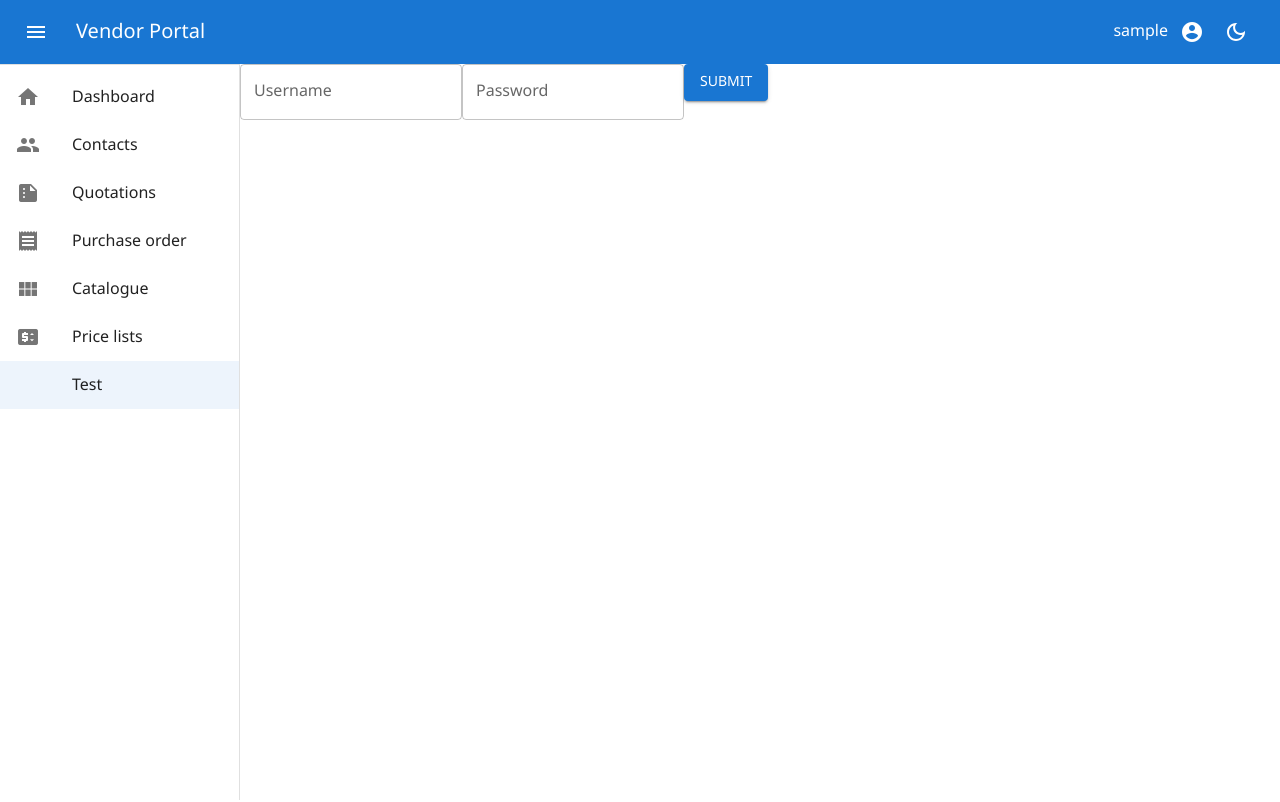
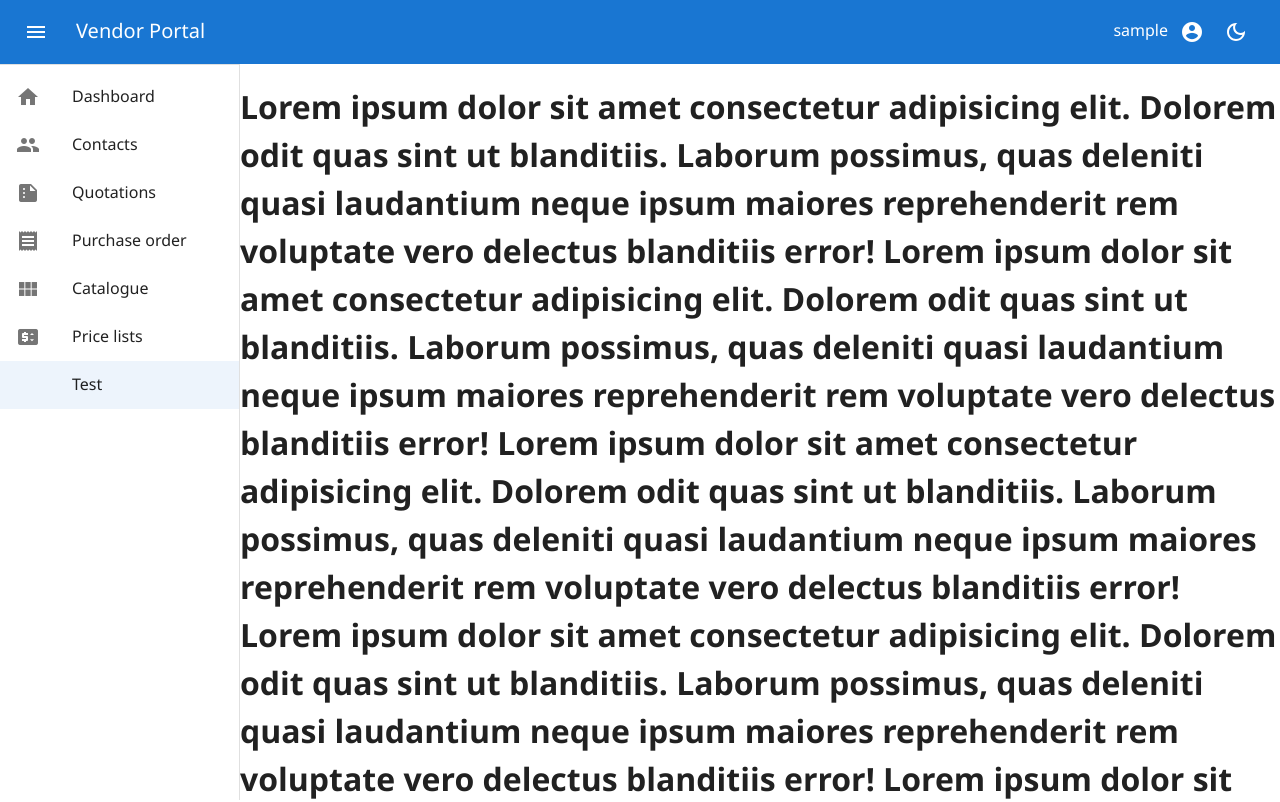
Before and after one commit to llHorizonll/vendor-portal, a React (Vite) app: page /test in a window 1280 px wide. Shown: the top 802 px of the page. Built offline with nearby package versions, Linux system fonts and the light colour scheme; sample sign-in values are in the browser's storage.

Commit message:
update Pricelist

```diff
--- a/src/App.jsx
+++ b/src/App.jsx
@@ -33,7 +33,7 @@ import {
 import Contacts from "./pages/Contacts/Contacts";
 import ViewContact from "./pages/Contacts/View";
 import EditContact from "./pages/Contacts/Edit";
-import Quotations from "./pages/Quotations";
+import Quotations from "./pages/Quotation/Quotations";
 import PurchaseOrder from "./pages/PurchaseOrder";
 import Catalogue from "./pages/Catalogue/Catalogue";
 import EditCatalogue from "./pages/Catalogue/Edit";
--- a/src/pages/PriceList/Edit.jsx
+++ b/src/pages/PriceList/Edit.jsx
@@ -1,14 +1,14 @@
-import { useMemo } from "react";
-import { MaterialReactTable } from "material-react-table";
+// import { useMemo } from "react";
+// import { MaterialReactTable } from "material-react-table";
 import { useTranslation } from "react-i18next";
-import { Suspense, useState } from "react";
+// import { Suspense, useState } from "react";
 import {
-  useNavigate,
-  useLoaderData,
-  useSubmit,
-  Await,
-  useParams,
-  useLocation,
+  // useNavigate,
+  // useLoaderData,
+  // useSubmit,
+  // Await,
+  // useParams,
+  // useLocation,
   Form,
 } from "react-router-dom";
 import {
@@ -20,10 +20,10 @@ import {
   MenuItem,
   InputLabel,
   Select,
-  Icon,
+  // Icon,
   FormControl,
-  ToggleButton,
-  ToggleButtonGroup,
+  // ToggleButton,
+  // ToggleButtonGroup,
 } from "@mui/material";
 import BoxHeader from "../../components/BoxHeader";
 import { useForm, Controller } from "react-hook-form";
@@ -32,35 +32,35 @@ function Edit() {
   // get element by id
   // const { pricelistId } = useParams();
   // const card = cardsData.find((cards) => cards.id === (pricelistId));
-  const submit = useSubmit();
+  // const submit = useSubmit();
   const { t } = useTranslation();
-  const [mode, setMode] = useState();
-  const navigate = useNavigate();
-  const { pricelist, params } = useLoaderData();
-  const { pricelistId } = params;
-  const newpricelist = [""];
+  // const [mode, setMode] = useState();
+  // const navigate = useNavigate();
+  // const { pricelist, params } = useLoaderData();
+  // const { pricelistId } = params;
+  // const newpricelist = [""];
 
   //Select declare
-  const [state, setState] = useState("");
+  const [status, setStatus] = useState("");
   const handleChange = (event) => {
-    setState(event.target.value);
+    setStatus(event.target.value);
   };
 
-  const handleMode = (_, mode) => {
-    setMode(mode);
-  };
+  // const handleMode = (_, mode) => {
+  //   setMode(mode);
+  // };
 
-  //   const methods = useForm({
-  //     defaultValues: {
-  //       pricelistName: pricelist?.pricelist_master.name,
-  //       list: "",
-  //       revision: "",
-  //       lastUpdate: "",
-  //       dateValid: "",
-  //       till: "",
-  //       issue: "",
-  //     },
-  //   });
+  // const methods = useForm({
+  //   defaultValues: {
+  //     pricelistName: pricelist?.pricelist_master.name,
+  //     list: "",
+  //     revision: "",
+  //     lastUpdate: "",
+  //     dateValid: "",
+  //     till: "",
+  //     issue: "",
+  //   },
+  // });
 
   const {
     control,
@@ -68,77 +68,74 @@ function Edit() {
     formState: { errors },
   } = useForm();
 
-  const onSubmit = (data) => {
+  const onSubmit = ( data) => {
+    // methods.push(fromdata);
     console.log(data);
   };
 
-  const ButtonGroup = () => {
-    return (
-      <ToggleButtonGroup
-        size="small"
-        color={mode === "delete" ? "error" : "primary"}
-        value={mode}
-        exclusive
-        onChange={handleMode}
-        aria-label="text alignment"
-      >
-        <ToggleButton value="edit" aria-label="edit">
-          <Icon>edit</Icon>
-        </ToggleButton>
-        <ToggleButton value="delete" aria-label="delete">
-          <Icon>delete</Icon>
-        </ToggleButton>
-      </ToggleButtonGroup>
-    );
-  };
+  // const ButtonGroup = () => {
+  //   return (
+  //     <ToggleButtonGroup
+  //       size="small"
+  //       color={mode === "delete" ? "error" : "primary"}
+  //       value={mode}
+  //       exclusive
+  //       onChange={handleMode}
+  //       aria-label="text alignment"
+  //     >
+  //       <ToggleButton value="edit" aria-label="edit">
+  //         <Icon>edit</Icon>
+  //       </ToggleButton>
+  //       <ToggleButton value="delete" aria-label="delete">
+  //         <Icon>delete</Icon>
+  //       </ToggleButton>
+  //     </ToggleButtonGroup>
+  //   );
+  // };
 
-  const columns = useMemo(
-    () => [
-      {
-        accessorKey: "sku", //access nested data with dot notation
-        header: "SKU",
-        size: 150,
-      },
-      {
-        accessorKey: "description", //access nested data with dot notation
-        header: "Description",
-        size: 150,
-      },
-      {
-        accessorKey: "min", //access nested data with dot notation
-        header: "Min",
-        size: 150,
-      },
-      {
-        accessorKey: "unit", //access nested data with dot notation
-        header: "Unit",
-        size: 150,
-      },
-      {
-        accessorKey: "retail", //access nested data with dot notation
-        header: "Retail",
-        size: 150,
-      },
-      {
-        accessorKey: "disc_percent", //access nested data with dot notation
-        header: "Disc.%",
-        size: 150,
-      },
-      {
-        accessorKey: "price", //access nested data with dot notation
-        header: "Price",
-      },
-    ],
-    []
-  );
+  // const columns = useMemo(
+  //   () => [
+  //     {
+  //       accessorKey: "sku", //access nested data with dot notation
+  //       header: "SKU",
+  //       size: 150,
+  //     },
+  //     {
+  //       accessorKey: "description", //access nested data with dot notation
+  //       header: "Description",
+  //       size: 150,
+  //     },
+  //     {
+  //       accessorKey: "min", //access nested data with dot notation
+  //       header: "Min",
+  //       size: 150,
+  //     },
+  //     {
+  //       accessorKey: "unit", //access nested data with dot notation
+  //       header: "Unit",
+  //       size: 150,
+  //     },
+  //     {
+  //       accessorKey: "retail", //access nested data with dot notation
+  //       header: "Retail",
+  //       size: 150,
+  //     },
+  //     {
+  //       accessorKey: "disc_percent", //access nested data with dot notation
+  //       header: "Disc.%",
+  //       size: 150,
+  //     },
+  //     {
+  //       accessorKey: "price", //access nested data with dot notation
+  //       header: "Price",
+  //     },
+  //   ],
+  //   []
+  // );
 
   return (
     <>
-      <BoxHeader
-        title={t("pages.pricelist.title")}
-        parentPath="/price-lists"
-
-      />
+      <BoxHeader title={t("pages.pricelist.title")} parentPath="/price-lists" />
       <Form onSubmit={handleSubmit(onSubmit)}>
         <Box px={2} mb={2}>
           <Grid container>
@@ -201,7 +198,7 @@ function Edit() {
                     <Select
                       labelId="demo-simple-select-autowidth-label"
                       id="demo-simple-select-autowidth"
-                      value={state}
+                      value={status}
                       onChange={handleChange}
                       autoWidth
                       label="Age"
--- a/src/pages/Test.jsx
+++ b/src/pages/Test.jsx
@@ -1,55 +1,120 @@
-import React from 'react';
-import { useForm, Controller } from 'react-hook-form';
-import TextField from '@mui/material/TextField';
-import Button from '@mui/material/Button';
+import React from "react";
+import {
+  TextField,
+  Box,
+  Grid,
+  Divider,
+  MenuItem,
+  InputLabel,
+  Select,
+  Icon,
+  FormControl,
+  ToggleButton,
+  ToggleButtonGroup,
+  Drawer,
+  Button,
+  Container,
+} from "@mui/material";
+import { Padding } from "@mui/icons-material";
 
-function MyForm() {
-  const { control, handleSubmit, formState: { errors } } = useForm();
+function Test() {
+  return (
+    <div position="relative">
+      <h1>
+        Lorem ipsum dolor sit amet consectetur adipisicing elit. Dolorem odit
+        quas sint ut blanditiis. Laborum possimus, quas deleniti quasi
+        laudantium neque ipsum maiores reprehenderit rem voluptate vero delectus
+        blanditiis error! Lorem ipsum dolor sit amet consectetur adipisicing
+        elit. Dolorem odit quas sint ut blanditiis. Laborum possimus, quas
+        deleniti quasi laudantium neque ipsum maiores reprehenderit rem
+        voluptate vero delectus blanditiis error! Lorem ipsum dolor sit amet
+        consectetur adipisicing elit. Dolorem odit quas sint ut blanditiis.
+        Laborum possimus, quas deleniti quasi laudantium neque ipsum maiores
+        reprehenderit rem voluptate vero delectus blanditiis error! Lorem ipsum
+        dolor sit amet consectetur adipisicing elit. Dolorem odit quas sint ut
+        blanditiis. Laborum possimus, quas deleniti quasi laudantium neque ipsum
+        maiores reprehenderit rem voluptate vero delectus blanditiis error!
+        Lorem ipsum dolor sit amet consectetur adipisicing elit. Dolorem odit
+        quas sint ut blanditiis. Laborum possimus, quas deleniti quasi
+        laudantium neque ipsum maiores reprehenderit rem voluptate vero delectus
+        blanditiis error! Lorem ipsum dolor sit amet consectetur adipisicing
+        elit. Dolorem odit quas sint ut blanditiis. Laborum possimus, quas
+        deleniti quasi laudantium neque ipsum maiores reprehenderit rem
+        voluptate vero delectus blanditiis error! Lorem ipsum dolor sit amet
+        consectetur adipisicing elit. Dolorem odit quas sint ut blanditiis.
+        Laborum possimus, quas deleniti quasi laudantium neque ipsum maiores
+        reprehenderit rem voluptate vero delectus blanditiis error! Lorem ipsum
+        dolor sit amet consectetur adipisicing elit. Dolorem odit quas sint ut
+        blanditiis. Laborum possimus, quas deleniti quasi laudantium neque ipsum
+        maiores reprehenderit rem voluptate vero delectus blanditiis error!
+        Lorem ipsum dolor sit amet consectetur adipisicing elit. Dolorem odit
+        quas sint ut blanditiis. Laborum possimus, quas deleniti quasi
+        laudantium neque ipsum maiores reprehenderit rem voluptate vero delectus
+        blanditiis error! Lorem ipsum dolor sit amet consectetur adipisicing
+        elit. Dolorem odit quas sint ut blanditiis. Laborum possimus, quas
+        deleniti quasi laudantium neque ipsum maiores reprehenderit rem
+        voluptate vero delectus blanditiis error!
+      </h1>
+      <Container
+        maxWidth="xl"
+        sx={{
+          backgroundColor: "#000",
+          position: "sticky",
+          top: "90vh",
+          right: 0,
+          width: 1,
+          borderRadius : 20,
+        }}
+      >
+        <Button
+          sx={{
+            color: "#fff",
+            backgroundColor: "#555",
+            margin : 1
+          }}
+          size="large"
+        >
+          Twst
+        </Button>
+      </Container>
 
-  const onSubmit = (data) => {
-    console.log(data);
-  };
-
-  return (
-    <form onSubmit={handleSubmit(onSubmit)}>
-      <Controller
-        name="username"
-        control={control}
-        defaultValue=""
-        rules={{ required: 'Username is required' }}
-        render={({ field }) => (
-          <TextField
-            label="Username"
-            variant="outlined"
-            error={Boolean(errors.username)}
-            helperText={errors.username?.message}
-            {...field}
-          />
-        )}
-      />
-
-      <Controller
-        name="password"
-        control={control}
-        defaultValue=""
-        rules={{ required: 'Password is required' }}
-        render={({ field }) => (
-          <TextField
-            label="Password"
-            type="password"
-            variant="outlined"
-            error={Boolean(errors.password)}
-            helperText={errors.password?.message}
-            {...field}
-          />
-        )}
-      />
-
-      <Button type="submit" variant="contained" disabled={Object.keys(errors).length > 0}>
-        Submit
-      </Button>
-    </form>
+      <h1>
+        Lorem ipsum dolor sit amet consectetur adipisicing elit. Dolorem odit
+        quas sint ut blanditiis. Laborum possimus, quas deleniti quasi
+        laudantium neque ipsum maiores reprehenderit rem voluptate vero delectus
+        blanditiis error! Lorem ipsum dolor sit amet consectetur adipisicing
+        elit. Dolorem odit quas sint ut blanditiis. Laborum possimus, quas
+        deleniti quasi laudantium neque ipsum maiores reprehenderit rem
+        voluptate vero delectus blanditiis error! Lorem ipsum dolor sit amet
+        consectetur adipisicing elit. Dolorem odit quas sint ut blanditiis.
+        Laborum possimus, quas deleniti quasi laudantium neque ipsum maiores
+        reprehenderit rem voluptate vero delectus blanditiis error! Lorem ipsum
+        dolor sit amet consectetur adipisicing elit. Dolorem odit quas sint ut
+        blanditiis. Laborum possimus, quas deleniti quasi laudantium neque ipsum
+        maiores reprehenderit rem voluptate vero delectus blanditiis error!
+        Lorem ipsum dolor sit amet consectetur adipisicing elit. Dolorem odit
+        quas sint ut blanditiis. Laborum possimus, quas deleniti quasi
+        laudantium neque ipsum maiores reprehenderit rem voluptate vero delectus
+        blanditiis error! Lorem ipsum dolor sit amet consectetur adipisicing
+        elit. Dolorem odit quas sint ut blanditiis. Laborum possimus, quas
+        deleniti quasi laudantium neque ipsum maiores reprehenderit rem
+        voluptate vero delectus blanditiis error! Lorem ipsum dolor sit amet
+        consectetur adipisicing elit. Dolorem odit quas sint ut blanditiis.
+        Laborum possimus, quas deleniti quasi laudantium neque ipsum maiores
+        reprehenderit rem voluptate vero delectus blanditiis error! Lorem ipsum
+        dolor sit amet consectetur adipisicing elit. Dolorem odit quas sint ut
+        blanditiis. Laborum possimus, quas deleniti quasi laudantium neque ipsum
+        maiores reprehenderit rem voluptate vero delectus blanditiis error!
+        Lorem ipsum dolor sit amet consectetur adipisicing elit. Dolorem odit
+        quas sint ut blanditiis. Laborum possimus, quas deleniti quasi
+        laudantium neque ipsum maiores reprehenderit rem voluptate vero delectus
+        blanditiis error! Lorem ipsum dolor sit amet consectetur adipisicing
+        elit. Dolorem odit quas sint ut blanditiis. Laborum possimus, quas
+        deleniti quasi laudantium neque ipsum maiores reprehenderit rem
+        voluptate vero delectus blanditiis error!
+      </h1>
+    </div>
   );
 }
 
-export default MyForm;
+export default Test;
```
Also changed, not shown: src/pages/PriceList/Details.jsx (+9 -9 lines), src/pages/PriceList/PriceLists.jsx (+94 -93 lines), src/services/pricelist.js (+45 -4 lines), src/pages/Quotation/Quotations.jsx (renamed from src/pages/Quotations.jsx).
